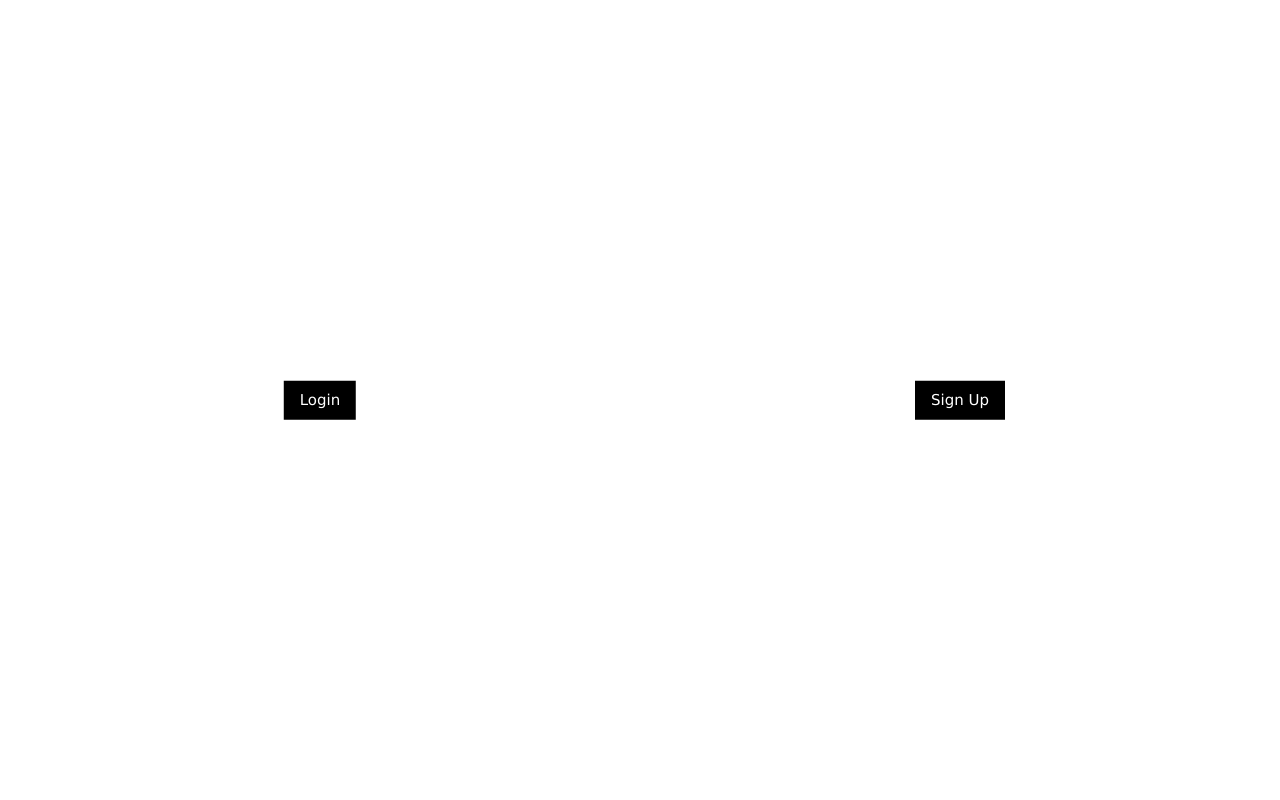
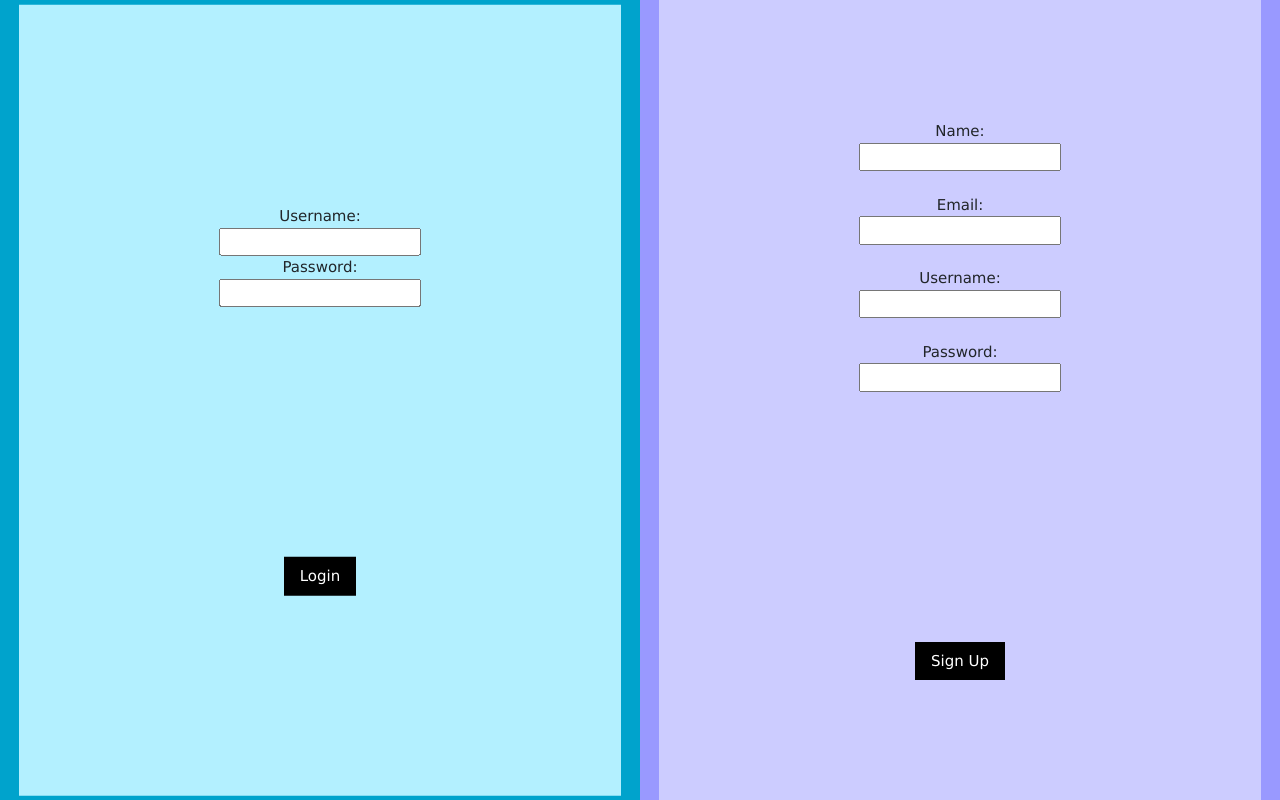
Before and after one commit to Kenny-Varghese/WhatsUp, a website: page index.html in a window 1280 px wide. Drawn offline with nearby package versions, Linux system fonts and the light colour scheme.

Commit message:
add basic designs

```diff
--- a/index.html
+++ b/index.html
@@ -11,14 +11,37 @@
     </head>
     <body>
           <div class="split left">
-                <div class="centered">
-                      <a href="#" class="w3-btn w3-black">Login</a>
-                </div>
+              <div class="centered inside2">
+                  <form>
+                      Username: <br>
+                      <input type="text" name="username">
+                      <br>
+                      Password: <br>
+                      <input type="text" name="password">
+                      <br>
+                  </form>
+                <a href="#" class="w3-btn w3-black button">Login</a>
          </div>
          <div class="split right">
-               <div class="centered">
-                     <a href="#" class="w3-btn w3-black">Sign Up</a>
-               </div>
+                <div class="centered inside">
+                        <form>
+                                Name: <br>
+                                <input type="text" name="name">
+                                <br>
+                                <br>
+                                Email: <br>
+                                <input type="text" name="email">
+                                <br>
+                                <br>
+                                Username: <br>
+                                <input type="text" name="username">
+                                <br><br>
+                                Password: <br>
+                                <input type="text" name="password">
+                                <br>
+                            </form>
+                        <a href="#" class="w3-btn w3-black button">Sign Up</a>
+                </div>
          </div>
     </body>
 
--- a/styles.css
+++ b/styles.css
@@ -6,14 +6,19 @@
       top: 0;
       overflow-x: hidden;
       padding-top: 20px;
+
 }
-
+.button{
+      margin-top: 250px;
+}
 .left {
-      left: 0
+      left: 0;
+      background-color: #00a3cc;
 }
 
 .right {
-      right: 0
+      right: 0;
+      background-color:#9999ff;
 }
 
 .centered {
@@ -23,3 +28,13 @@
       transform: translate(-50%, -50%);
       text-align: center;
 }
+.inside{
+      background-color: #ccccff;
+      padding: 200px;
+      margin: 0px;
+}
+.inside2{
+      background-color: #b3f0ff;
+      padding: 200px;
+      margin: 0px;
+}
```
